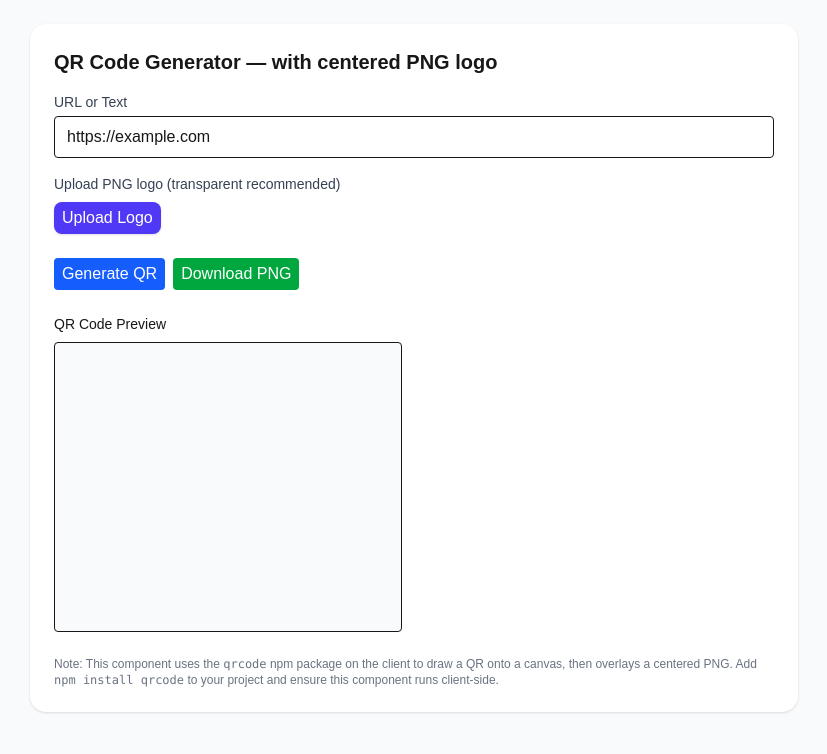
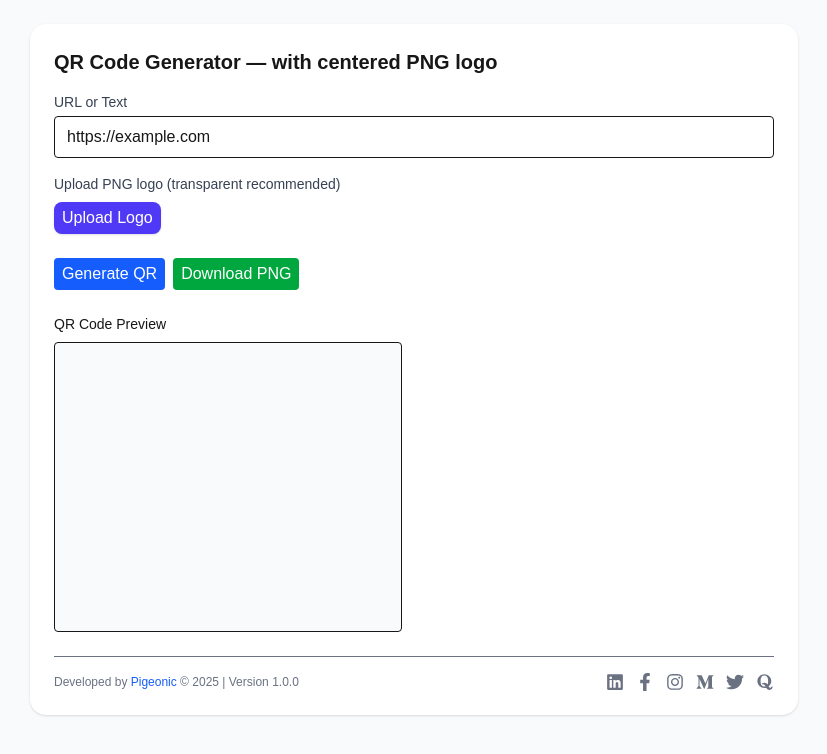
Before and after one commit to ToukirAhamedPigeon/makeqr, a Next.js app: page / in a window 1280 px wide. Shown: the top 754 px of the page, without its empty margins (226-1053 px from the left). Built offline with nearby package versions, Linux system fonts and the light colour scheme.

Commit message:
Social Link added

```diff
--- a/app/page.tsx
+++ b/app/page.tsx
@@ -2,6 +2,8 @@
 
 import React, { useRef, useState } from "react";
 import QRCode from "qrcode";
+import { FaLinkedin, FaFacebookF, FaInstagram, FaMediumM, FaTwitter, FaQuora } from "react-icons/fa";
+
 
 export default function QRWithLogo() {
   const [value, setValue] = useState("https://example.com");
@@ -69,11 +71,11 @@ export default function QRWithLogo() {
         const logoScale = 0.2;
         const logoSize = displaySize * logoScale;
 
-        const bgPadding = Math.floor(logoSize * 0.05);
+        const bgPadding = Math.floor(logoSize * 0.02);
         const bgSize = logoSize + bgPadding * 2;
         const bgX = Math.floor((displaySize - bgSize) / 2);
         const bgY = Math.floor((displaySize - bgSize) / 2);
-        const radius = Math.floor(bgSize * 0.1);
+        const radius = Math.floor(bgSize * 0.15);
 
         roundRect(ctx, bgX, bgY, bgSize, bgSize, radius, "#ffffff");
 
@@ -233,12 +235,44 @@ export default function QRWithLogo() {
           </div>
         </div>
 
-        <div className="mt-6 text-xs text-gray-500">
-          Note: This component uses the <code>qrcode</code> npm package on the
-          client to draw a QR onto a canvas, then overlays a centered PNG. Add{" "}
-          <code>npm install qrcode</code> to your project and ensure this
-          component runs client-side.
+        <div className="mt-6 border-t pt-4 flex flex-col md:flex-row items-center justify-between text-xs text-gray-500">
+          {/* Left side */}
+          <div className="mb-2 md:mb-0">
+            Developed by{" "}
+            <a
+              href="https://pigeonic.com"
+              target="_blank"
+              rel="noopener noreferrer"
+              className="text-blue-600 hover:underline"
+            >
+              Pigeonic
+            </a>{" "}
+            &copy; 2025 | Version 1.0.0
+          </div>
+
+          {/* Right side: social icons */}
+          <div className="flex gap-3 text-gray-500">
+            <a href="https://www.linkedin.com/in/toukir-ahamed-09477b28a/" className="hover:text-blue-600 transition-colors">
+              <FaLinkedin size={18} />
+            </a>
+            <a href="https://www.facebook.com/pigeonicsoft" className="hover:text-blue-700 transition-colors">
+              <FaFacebookF size={18} />
+            </a>
+            <a href="https://www.instagram.com/toukirahamedpigeon/" className="hover:text-pink-500 transition-colors">
+              <FaInstagram size={18} />
+            </a>
+            <a href="https://medium.com/@toukir.ahamed.pigeon" className="hover:text-black transition-colors">
+              <FaMediumM size={18} />
+            </a>
+            <a href="https://x.com/AhamedPigeon" className="hover:text-blue-400 transition-colors">
+              <FaTwitter size={18} />
+            </a>
+            <a href="https://www.quora.com/profile/Toukir-Ahamed-Pigeon" className="hover:text-red-600 transition-colors">
+              <FaQuora size={18} />
+            </a>
+          </div>
         </div>
+
       </div>
     </div>
   );
--- a/package.json
+++ b/package.json
@@ -12,7 +12,8 @@
     "next": "15.5.3",
     "qrcode": "^1.5.4",
     "react": "19.1.0",
-    "react-dom": "19.1.0"
+    "react-dom": "19.1.0",
+    "react-icons": "^5.5.0"
   },
   "devDependencies": {
     "@eslint/eslintrc": "^3",
```
Also changed, not shown: 1 other file (tests, documents, lock files or other folders).
